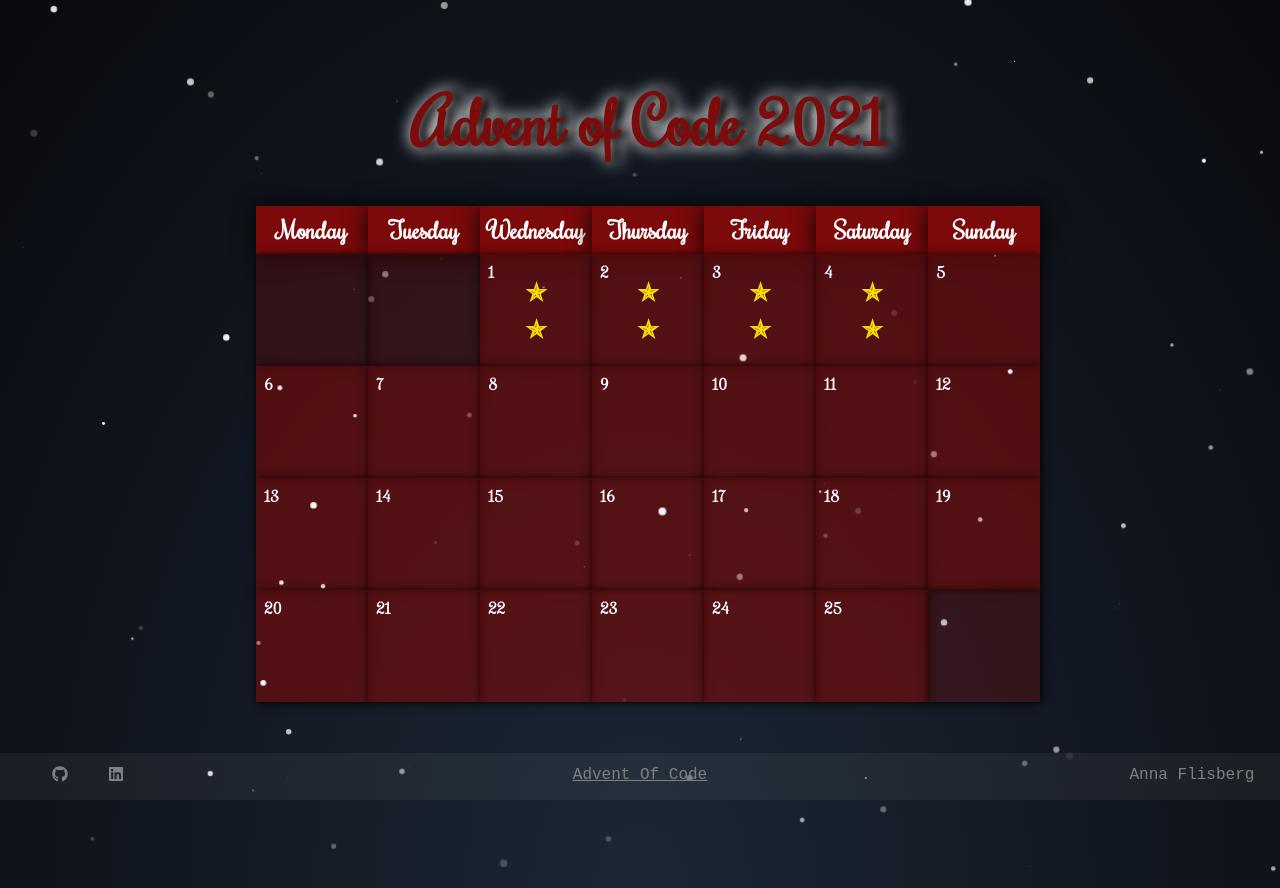
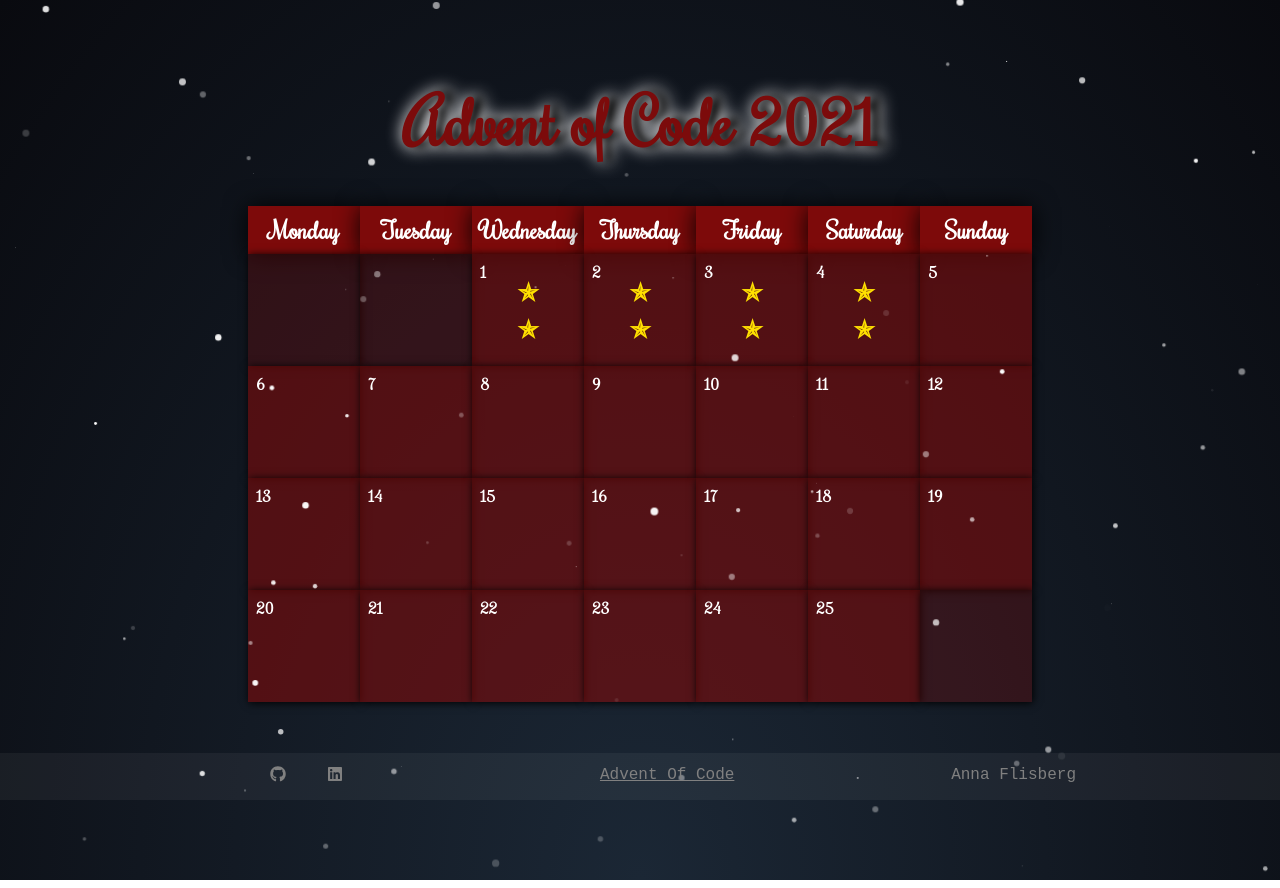
Before and after one commit to anna8810/advent2021, a React (Create React App) app: page / in a window 1280 px wide. Shown: the top 888 px of the page. Built offline with nearby package versions, Linux system fonts and the light colour scheme.

Commit message:
Fixed and trixed with footer

```diff
--- a/src/App.js
+++ b/src/App.js
@@ -6,7 +6,7 @@
 export default class App extends React.Component {
   render() {
     return (
-      <div>
+      <React.Fragment>
         <Snow />
 
         <h1>Advent of Code 2021</h1>
@@ -32,7 +32,7 @@
         }} />
 
         <Footer />
-      </div>
+      </React.Fragment>
     )
   }
 }
--- a/src/Footer.js
+++ b/src/Footer.js
@@ -31,7 +31,7 @@
           Advent Of Code
         </a>
 
-        <div> Anna Flisberg </div>
+        <p> Anna Flisberg </p>
       </div>
     )
   }
--- a/src/style.scss
+++ b/src/style.scss
@@ -1,5 +1,6 @@
 body {
-  width: 100vw;
+  margin: 0;
+  width: 100%;
   height: 100vh;
   overflow: hidden;
 
@@ -7,20 +8,29 @@
   background: radial-gradient(ellipse at bottom, #1b2735 0%, #090a0f 100%);
 }
 
+#root {
+  width: 100%;
+  height: 100%;
+}
+
 .footer {
   position: absolute;
+  width: 100%;
   padding: 1%;
-  width: 98%;
   bottom: 0;
   left:0;
 
   display: flex;
-  justify-content: space-between;
+  justify-content: space-evenly;
 
   div {
     width: 12%;
     display: flex;
     justify-content: space-evenly;
+  }
+
+  p {
+    display: contents;
   }
 
   a {
```
